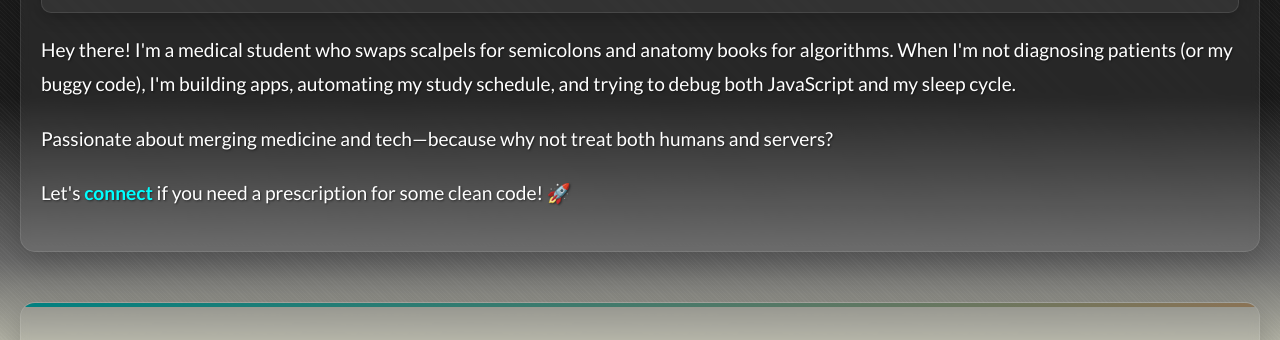
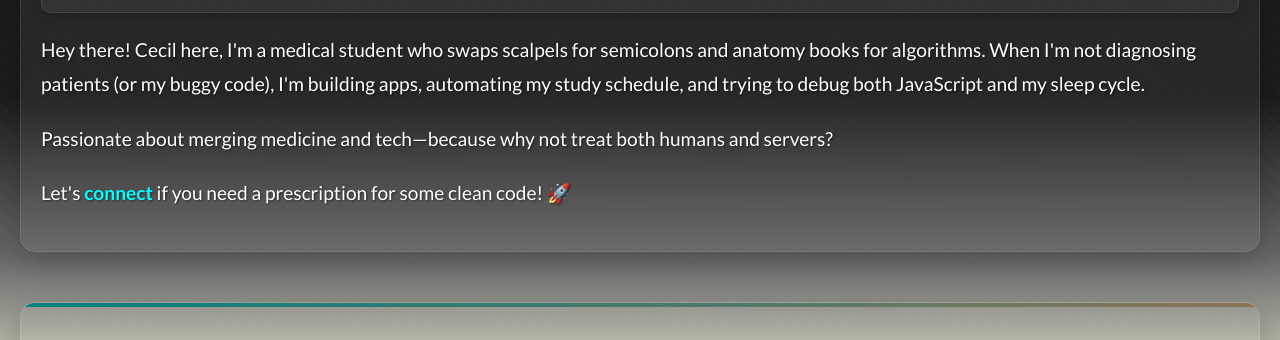
Before and after one commit to shunsui254/portfolio, a plain HTML site: page index.html in a window 1280 px wide. Shown: the part 382-722 px from the top of the page. Drawn offline with Linux system fonts and the light colour scheme.

Commit message:
final commit

```diff
--- a/index.html
+++ b/index.html
@@ -56,7 +56,7 @@
         </span>
         <span class="right-emoji">💻</span>
       </p>
-      <p>Hey there! I'm a medical student who swaps scalpels for semicolons and anatomy books for algorithms. When I'm not diagnosing patients (or my buggy code), I'm building apps, automating my study schedule, and trying to debug both JavaScript and my sleep cycle.</p>
+      <p>Hey there! Cecil here, I'm a medical student who swaps scalpels for semicolons and anatomy books for algorithms. When I'm not diagnosing patients (or my buggy code), I'm building apps, automating my study schedule, and trying to debug both JavaScript and my sleep cycle.</p>
       <p>Passionate about merging medicine and tech—because why not treat both humans and servers?</p>
       <p>Let's <a href="#contact" class="about-link"><span>connect</span></a> if you need a prescription for some clean code! 🚀</p>
     </section>
```
